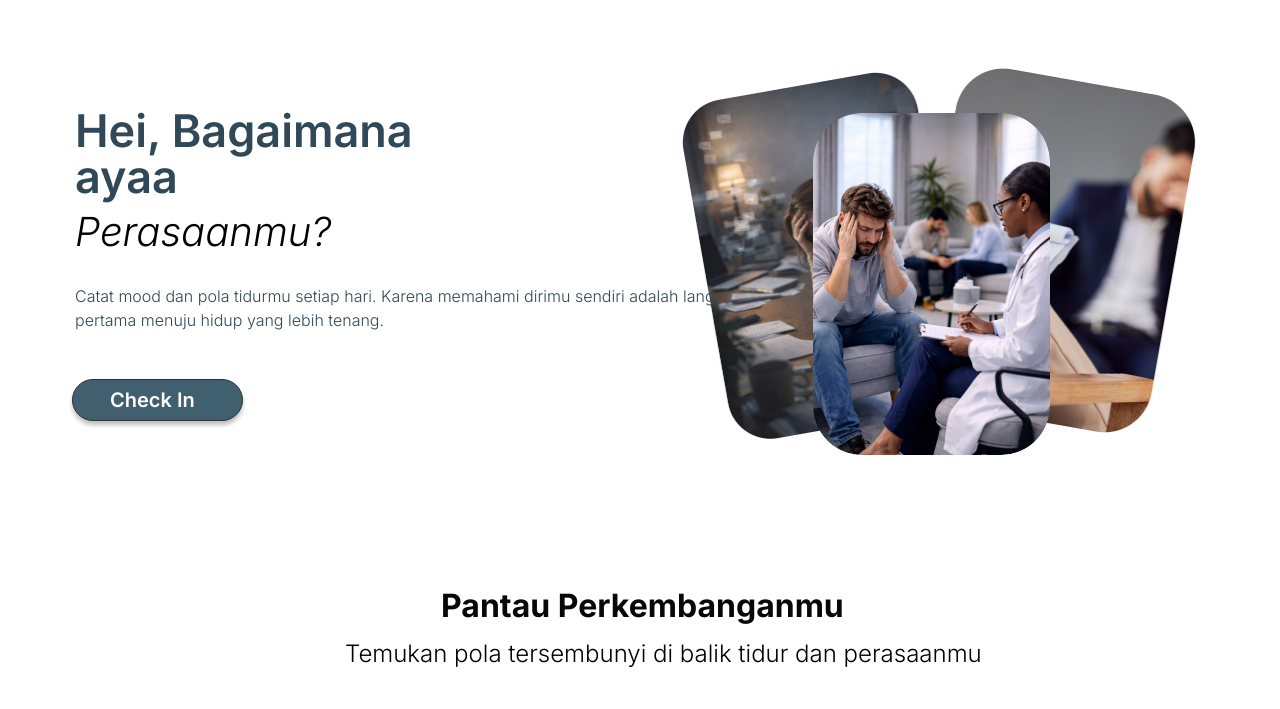
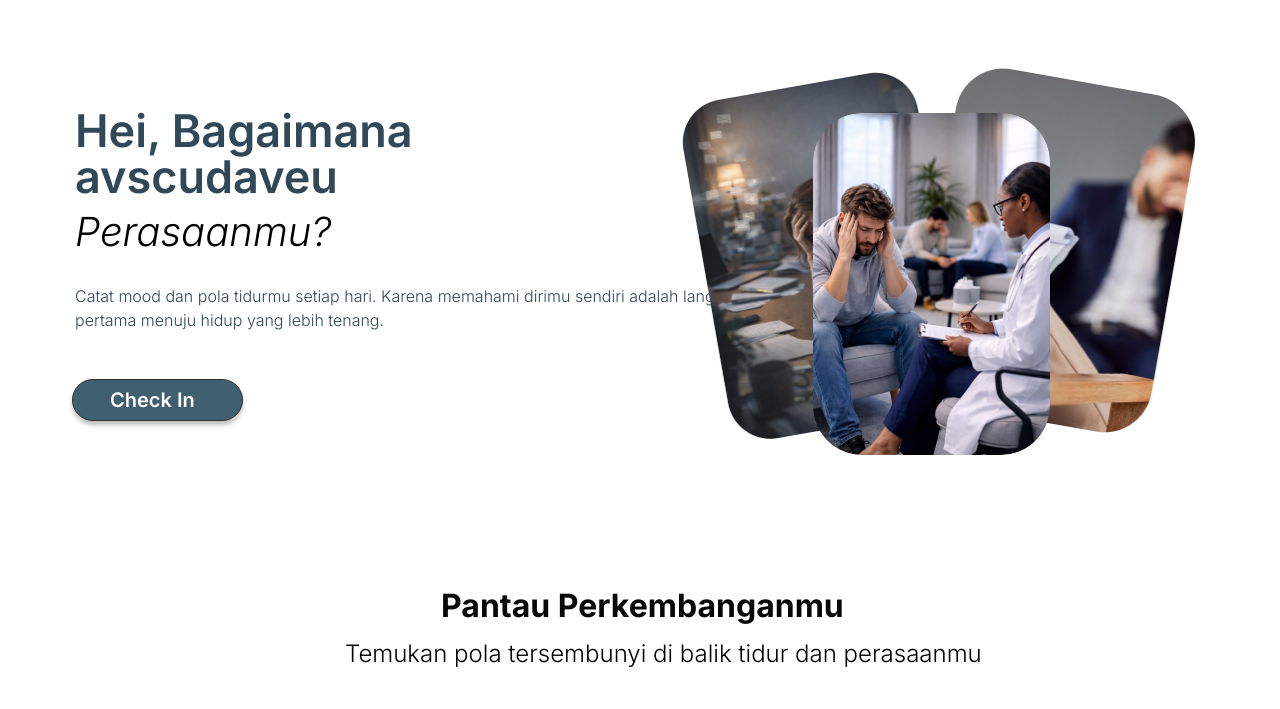
Before and after one commit to starrvyaa/HealhtMood, a website built with Parcel: page index.html in a window 1280 px wide. Shown: the part 91-800 px from the top of the page. Built offline with nearby package versions, Linux system fonts and the light colour scheme; a web font is replaced by a local one.

Commit message:
update 2

```diff
--- a/index.html
+++ b/index.html
@@ -135,7 +135,7 @@
                   <h1
                     class="m-0 self-stretch relative text-[length:inherit] leading-[46px] font-semibold font-[inherit] mq750:text-4xl mq750:leading-[37px] mq450:text-[27px] mq450:leading-7"
                   >
-                    Hei, Bagaimana ayaa
+                    Hei, Bagaimana avscudaveu
                   </h1>
                   <h2
                     class="m-0 relative text-[40px] italic font-light font-[inherit] text-grays-black mq750:text-[32px] mq450:text-2xl"
```
